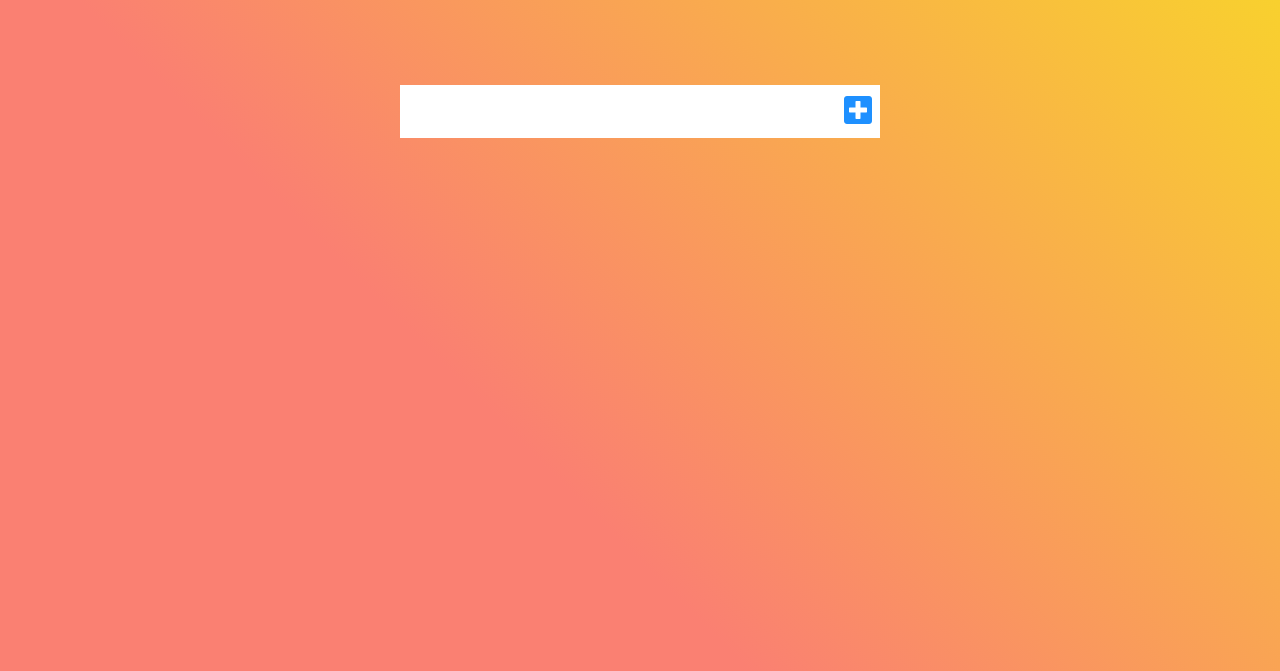
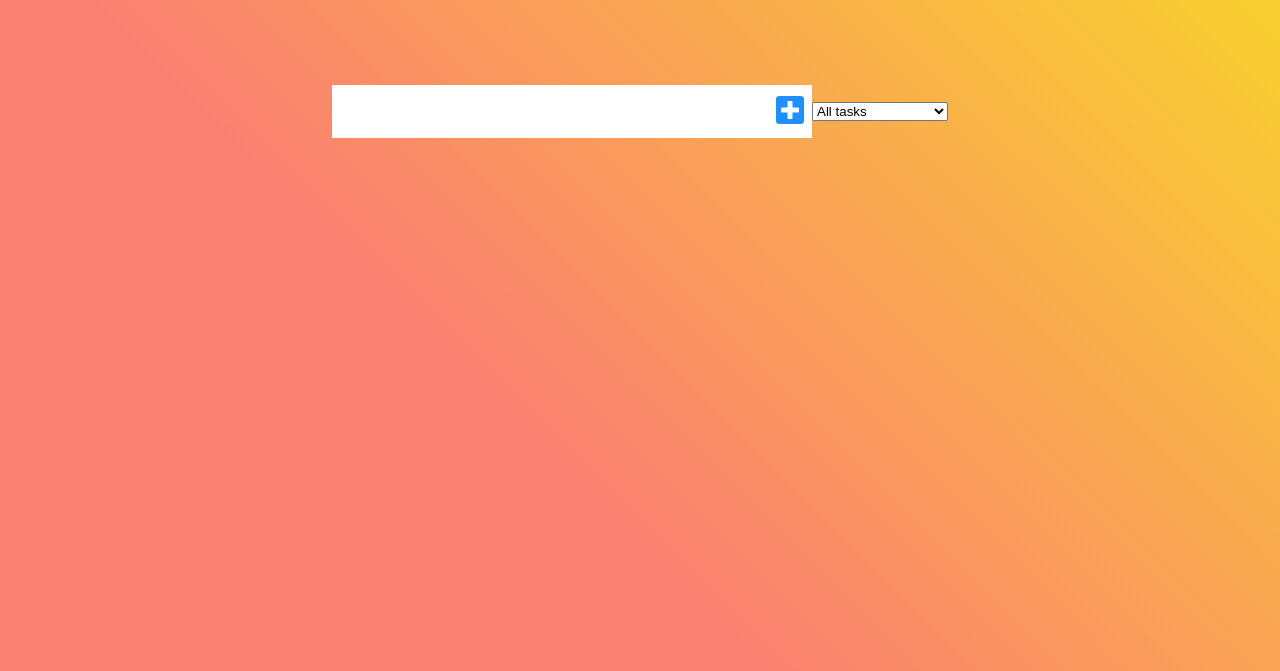
Before and after one commit to Avichai11Greenblum/TO-Do-list-JS-vanila, a plain HTML site: page TDL/index.html in a window 1280 px wide. Shown: the part 129-800 px from the top of the page. Drawn offline with Linux system fonts and the light colour scheme.

Commit message:
Update index.html

```diff
--- a/TDL/index.html
+++ b/TDL/index.html
@@ -18,19 +18,22 @@
 
         <form>
             <input type="text" class="todo-input">
+
             <button class="todo-button" type="submit">
                 <i class="fas fa-plus-square"></i>
             </button>
+
+            <div class="menu">
+                <select class="menu-select" id="menu">
+                    <option value="all">All tasks</option>
+                    <option value="Completed">Completed tasks</option>
+                    <option value="Uncompleted">Uncompleted tasks</option>
+                </select>
+            </div>
         </form>
 
         <div class="todo-container">
-            <ul class="tdl-list">
-                <!-- <div class="missions">
-                    <li></li>
-                    <button>Delete</button>
-                    <button>Check</button>
-                </div> -->
-            </ul>
+            <ul class="tdl-list"></ul>
         </div>
 
         <script src="app.js"></script>
```
